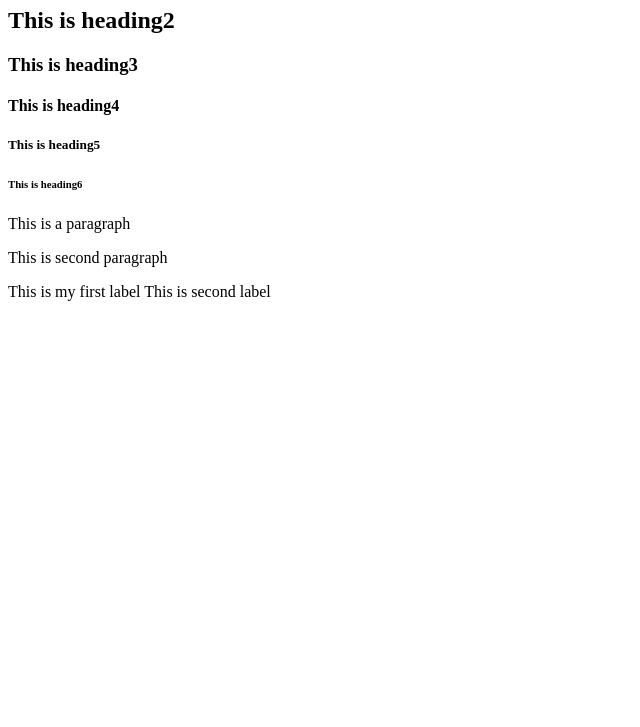
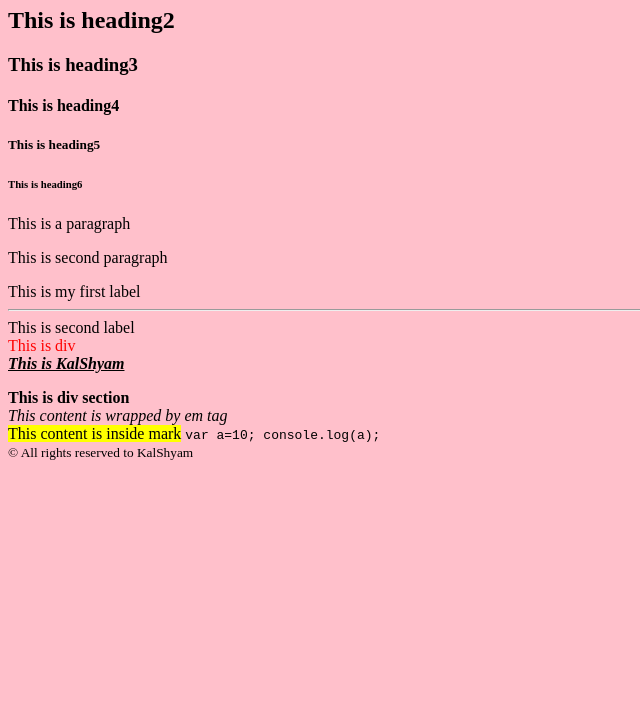
Before and after one commit to kalyaniIN/html-css-app, a plain HTML site: page index.html in a window 1280 px wide. Shown: the part 73-800 px from the top of the page, without its empty margins (0-640 px from the left). Drawn offline with Linux system fonts and the light colour scheme.

Commit message:
Added theory and style files

```diff
--- a/index.html
+++ b/index.html
@@ -2,6 +2,14 @@
 <html>
     <head>
             <title>My first website </title>
+                <style>
+                    .website{
+                        color: teal;
+                             }
+                    body {
+                    background-color: pink;
+                        }
+                 </style>
     </head>
     <body>
         <h1> This is heading1</h1>
@@ -17,8 +25,30 @@
         <p>
             This is second paragraph
         </p>
-        <label> This is my first label</label>
+        <label> This is my first label</label> <hr>
+
         <label> This is second label</label>
+        <div class="divClass" id="divId" style="color:red;">
+            This is div
+
+        </div>
+        <pclass="website">
+            <b>
+                <i>
+                    <u> This is KalShyam </u>
+                </i>
+            </b>
+        </p>
+        <div>
+            <strong>This is div section</strong> <br>
+            <em>This content is wrapped by em tag</em> <br>
+            <mark>This content is inside mark</mark>
+            <code>
+                var a=10;
+                console.log(a);
+            </code> <br>
+            <small>  © All rights reserved to KalShyam</small>
+        </div>
 
 
     </body>
```
Also changed, not shown: theory.txt.
